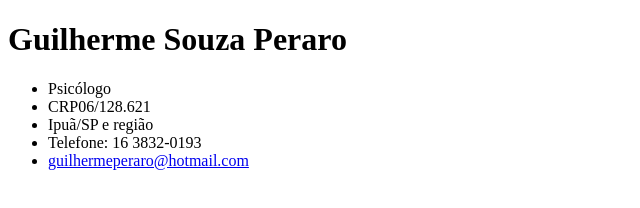
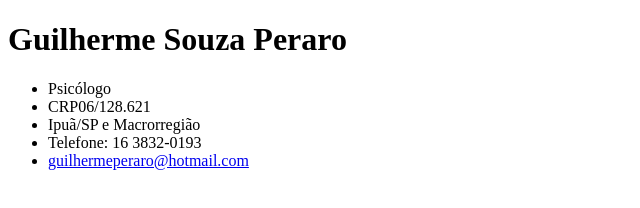
Before and after one commit to guilhermeperaro/guilhermeperaro.github.io, a plain HTML site: page index.html in a window 1280 px wide. Shown: the full height of the page, 0-640 px from the left. Drawn offline with Linux system fonts and the light colour scheme.

Commit message:
Update index.html

```diff
--- a/index.html
+++ b/index.html
@@ -9,7 +9,7 @@
       <ul>
         <li>Psicólogo</li>
         <li>CRP06/128.621</li>
-        <li>Ipuã/SP e região</li>
+        <li>Ipuã/SP e Macrorregião</li>
         <li>Telefone: 16 3832-0193</li>
         <li>
             <a href="mailto:guilhermeperaro@hotmail.com?subject=Oi">
```
